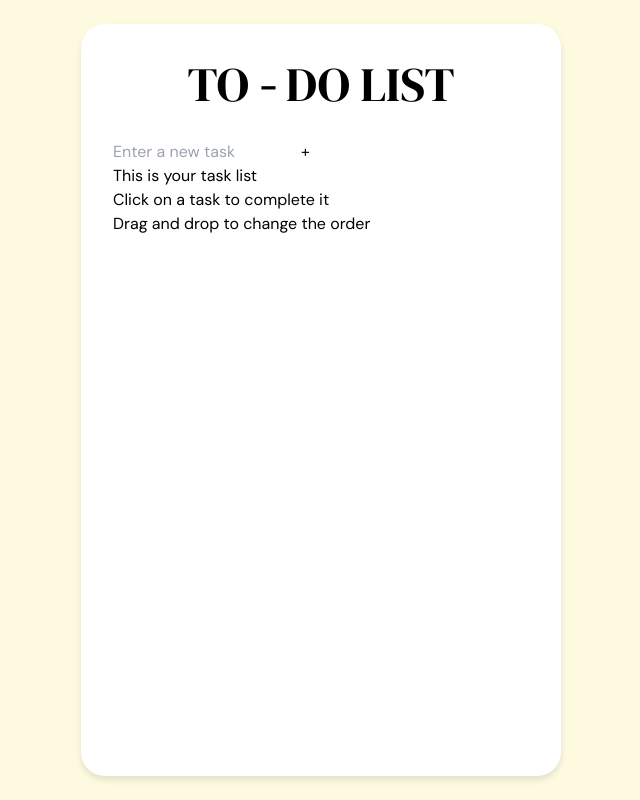
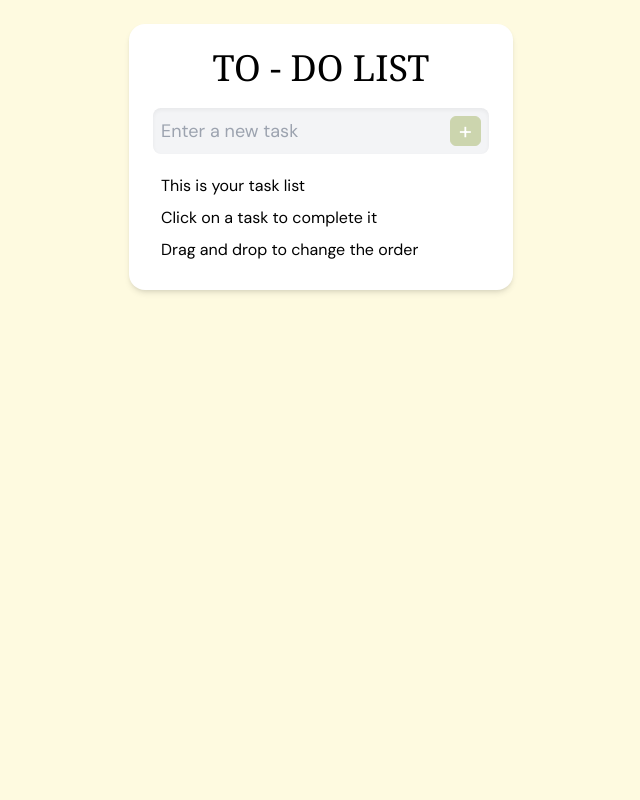
Before and after one commit to acelowder/react-tailwind-todolist, a React (Vite) app: page / in a window 1280 px wide. Shown: the whole page, without its empty margins (319-959 px from the left). Built offline with nearby package versions, Linux system fonts and the light colour scheme.

Commit message:
Update tailwind inline css

```diff
--- a/src/App.css
+++ b/src/App.css
@@ -1,20 +1 @@
 @import url('https://fonts.googleapis.com/css2?family=DM+Sans:ital,opsz,wght@0,9..40,100..1000;1,9..40,100..1000&family=DM+Serif+Display:ital@0;1&display=swap');
-
-.panel {
-	width: 30rem;
-	background-color: #fff;
-	border-radius: 1.5rem;
-	padding: 1.5rem 2rem;
-	margin: 1.5rem;
-	box-shadow: 0px 4px 6px rgba(0, 0, 0, 0.1);
-	max-height: 1000px;
-	transition: height 3s ease;
-}
-
-.panel h1 {
-	text-align: center;
-	margin: 0 0 20px 0;
-	font-family: 'DM Serif Display', serif;
-	font-weight: 400;
-	font-size: 3rem;
-}
--- a/src/App.jsx
+++ b/src/App.jsx
@@ -5,13 +5,8 @@ import TodoManager from './components/TodoManager';
 
 function App() {
 	return (
-		<main className="flex justify-center align-center h-screen">
-			<div className="panel">
-				<h1>
-					TO <b>-</b> DO LIST
-				</h1>
-				<TodoManager />
-			</div>
+		<main className="flex justify-center align-center">
+			<TodoManager />
 		</main>
 	);
 }
--- /dev/null
+++ b/src/components/TodoInput.css
@@ -0,0 +1,20 @@
+.todo-input-form:focus-within {
+	outline: 1px solid #ccc;
+}
+
+.todo-input-form button {
+	background: #ccd5ae;
+	color: #fff;
+	border: 1px solid #ccd5ae;
+}
+
+.todo-input-form button:disabled {
+	background: none;
+	color: #ddd;
+	border: 1px solid #ddd;
+}
+
+.todo-input-form button:not([disabled]):hover {
+	background: #c1cf93;
+	box-shadow: 0 0 6px #e9edc9;
+}
--- a/src/components/TodoInput.jsx
+++ b/src/components/TodoInput.jsx
@@ -1,4 +1,5 @@
-import React, { useState } from 'react';
+import { useState } from 'react';
+import './TodoInput.css';
 
 export default function TodoInput({ handleAddTodo }) {
 	const [todoText, setTodoText] = useState('');
@@ -9,15 +10,24 @@ export default function TodoInput({ handleAddTodo }) {
 	};
 
 	return (
-		<header>
+		<form
+			className="todo-input-form flex items-center p-2 bg-gray-100 rounded-lg shadow-inner mb-4"
+			onSubmit={(e) => e.preventDefault()}
+		>
 			<input
+				className="flex-1 bg-transparent text-lg outline-none"
 				value={todoText}
 				onChange={(e) => {
 					setTodoText(e.target.value);
 				}}
 				placeholder="Enter a new task"
 			/>
-			<button onClick={addTodo}>+</button>
-		</header>
+			<button
+				className="rounded-md bg-gray-50 px-2 py-1 text-2xl leading-5 transition-all duration-200"
+				onClick={addTodo}
+			>
+				+
+			</button>
+		</form>
 	);
 }
--- a/src/components/TodoList.jsx
+++ b/src/components/TodoList.jsx
@@ -1,4 +1,3 @@
-import React from 'react';
 import TodoTask from './TodoTask';
 
 export default function TodoList({ todos }) {
--- a/src/components/TodoManager.jsx
+++ b/src/components/TodoManager.jsx
@@ -1,6 +1,7 @@
 import React, { useState } from 'react';
 import TodoList from './TodoList';
 import TodoInput from './TodoInput';
+import TodoTitle from './TodoTitle';
 
 export default function TodoManager() {
 	const [todos, setTodos] = useState([
@@ -14,9 +15,10 @@ export default function TodoManager() {
 	}
 
 	return (
-		<>
+		<div className="flex flex-col w-96 bg-white rounded-2xl p-6 m-6 shadow-md">
+			<TodoTitle />
 			<TodoInput handleAddTodo={handleAddTodo} />
 			<TodoList todos={todos} />
-		</>
+		</div>
 	);
 }
--- a/src/components/TodoTask.css
+++ /dev/null
@@ -1,7 +0,0 @@
-.task-item {
-	display: flex;
-	justify-content: space-between;
-	align-items: center;
-	padding: 0.4rem 0.6rem 0.4rem 0.8rem;
-	height: 2rem;
-}
--- a/src/components/TodoTask.jsx
+++ b/src/components/TodoTask.jsx
@@ -1,5 +1,5 @@
-import React from 'react';
-
 export default function TodoTask({ todo }) {
-	return <li className="task-item">{todo}</li>;
+	return (
+		<li className="flex justify-between items-center px-2 py-1">{todo}</li>
+	);
 }
--- /dev/null
+++ b/src/components/TodoTitle.jsx
@@ -0,0 +1,7 @@
+export default function TodoTitle() {
+	return (
+		<h1 className="text-center mb-5 font-serif text-4xl font-normal">
+			TO - DO LIST
+		</h1>
+	);
+}
```
